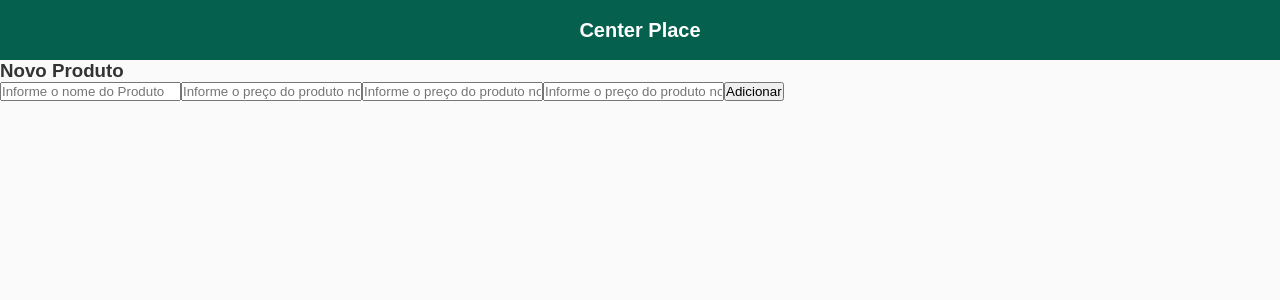
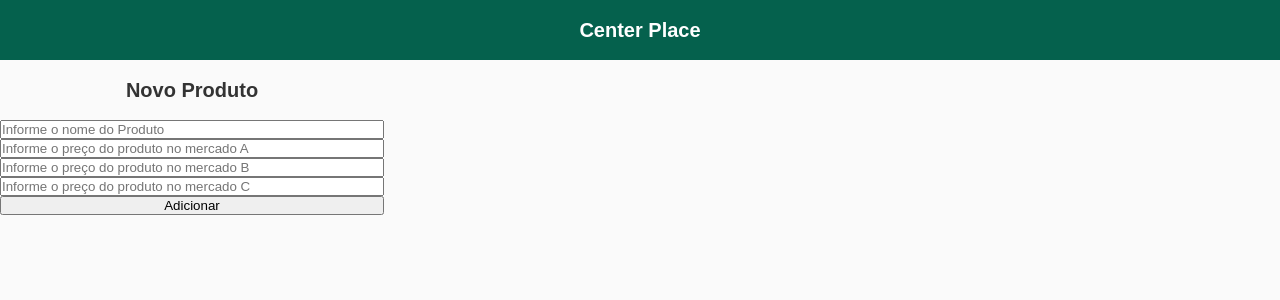
Before and after one commit to LeoCorbari/mercado, a React (Create React App) app: page / in a window 1280 px wide. Shown: the top 300 px of the page. Built offline with nearby package versions, Linux system fonts and the light colour scheme.

Commit message:
update form with object Item

```diff
--- a/src/pages/addForm/index.js
+++ b/src/pages/addForm/index.js
@@ -9,19 +9,38 @@ class AddForm extends React.Component {
         super(props)
 
         this.state = {
-            name: "",
-            valueA: "",
-            valueB: "",
-            valueC: ""
+            cont : 0,
+            produto : {
+                name: "",
+                valueA: "",
+                valueB: "",
+                valueC: ""
+
+            }
+
         }
 
         this.handleSubmit = this.handleSubmit.bind(this)
+        this.handleChange = this.handleChange.bind(this)
     }
 
     handleSubmit(e) {
-        alert(this.state.value)
-        console.log(this.state)
+        var c = this.state.cont
+        this.setState({const: c++})
         e.preventDefault()
+    }
+
+    handleChange(e){
+
+        const target = e.target
+        const value = target.value
+        const name = target.name
+
+        var p = this.state.produto
+
+        p[name] = value
+
+        this.setState({produto : p})
     }
 
     render() {
@@ -33,23 +52,23 @@ class AddForm extends React.Component {
                 <form onSubmit={this.handleSubmit}>
 
                     <input
-                    value={this.state.name}
-                    onChange={e => this.setState({name: e.target.value})}
+                    name='name'
+                    onChange={this.handleChange}
                     placeholder='Informe o nome do Produto' />
 
                     <input
-                    value={this.state.valueA}
-                    onChange={e => this.setState({valueA: e.target.value})}
+                    name='valueA'
+                    onChange={this.handleChange}
                     placeholder='Informe o preço do produto no mercado A' />
 
                     <input
-                    value={this.state.valueB}
-                    onChange={e => this.setState({valueB: e.target.value})}
+                    name='valueB'
+                    onChange={this.handleChange}
                     placeholder='Informe o preço do produto no mercado B' />
 
                     <input
-                    value={this.state.valueC}
-                    onChange={e => this.setState({valueC: e.target.value})}
+                    name='valueC'
+                    onChange={this.handleChange}
                     placeholder='Informe o preço do produto no mercado C' />
 
                     <input type='submit' value='Adicionar' />
--- a/src/pages/addForm/style.css
+++ b/src/pages/addForm/style.css
@@ -0,0 +1,18 @@
+#container {
+    width: 30%;
+
+}
+
+h3 {
+    height: 60px;
+    width: 100%;
+    font-size: 20px;
+    font-weight: bold;
+    display: flex;
+    justify-content: center;
+    align-items: center;
+}
+
+input {
+    width: 100%;
+}
```
Also changed, not shown: 1 other file (tests, documents, lock files or other folders).
